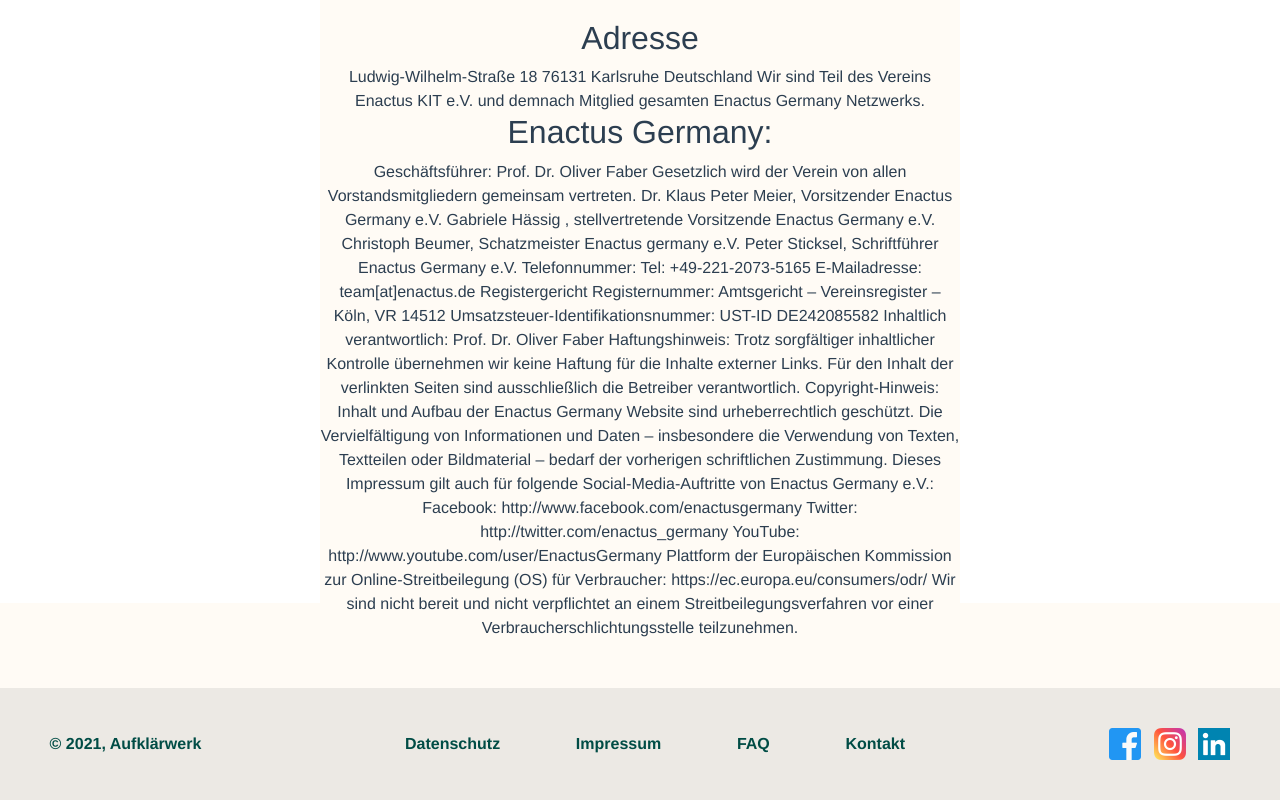
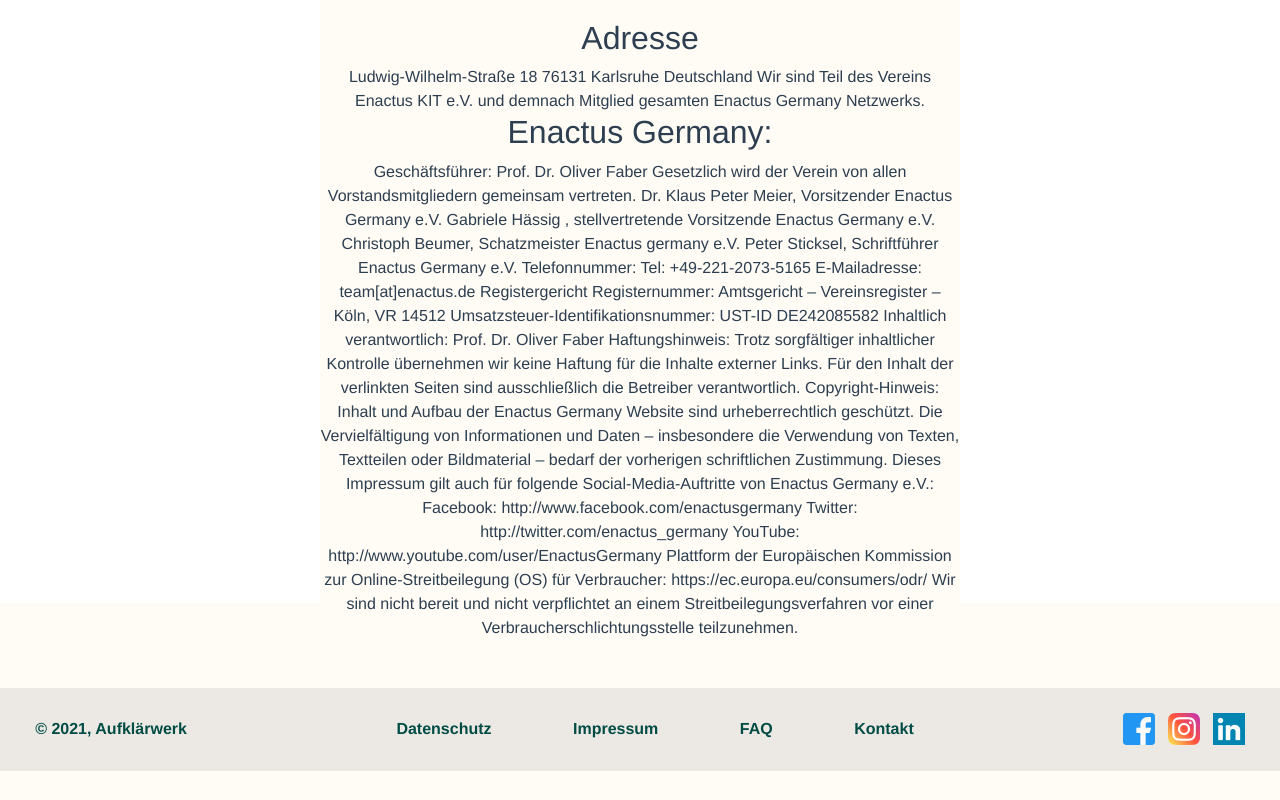
Before and after one commit to Aufklaerwerk/aufklaerwerk-vue, a Vue app: page /impressum in a window 1280 px wide. Shown: the part 221-1021 px from the top of the page. After the commit the page ends 992 px from the top, so only its background shows below. Built offline with nearby package versions, Linux system fonts and the light colour scheme; a web font is replaced by a local one; what vue-toastr would draw is missing.

Commit message:
Fix Footer padding

```diff
--- a/src/components/Footer.vue
+++ b/src/components/Footer.vue
@@ -39,6 +39,7 @@
   padding: 0%;
   width: 100vw;
   color: #004c45;
+  padding: 0.6em !important;
 }
 
 #footer-container {
```
